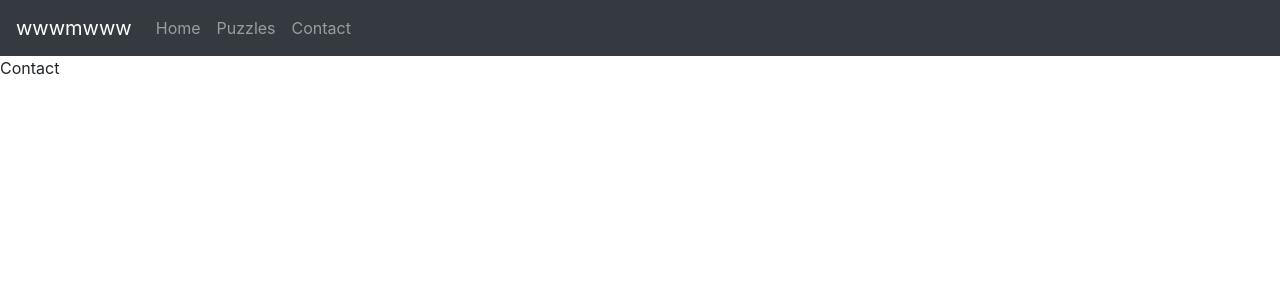
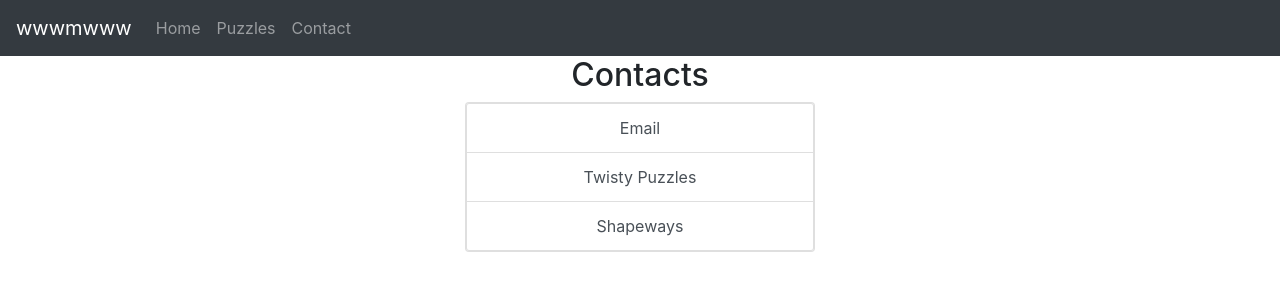
Before and after one commit to alhoffiq/wwwmwww, a React (Create React App) app: page /contact in a window 1280 px wide. Shown: the top 300 px of the page. Built offline with nearby package versions, Linux system fonts and the light colour scheme.

Commit message:
Added placeholder contacts

```diff
--- a/src/App.css
+++ b/src/App.css
@@ -9,3 +9,7 @@
 #puzzle-container {
     max-width: 70%;
 }
+
+.contacts {
+    width: 50%!important;
+}
--- a/src/pages/Contact.js
+++ b/src/pages/Contact.js
@@ -1,7 +1,24 @@
 
 function Contact() {
     return (
-        <div>Contact</div>
+        <section className="container rounded">
+            <div className="row">
+                <div className="col">
+                    <h2 className="header text-center">Contacts</h2>
+                </div>
+            </div>
+            <div className="row">
+                <div className="col-4 mx-auto">
+                    <div className="card">
+                        <div className="list-group">
+                            <a href="mailto:carl.n.hoff@gmail.com" className="list-group-item list-group-item-action text-center" target="_blank" rel="noreferrer">Email</a>
+                            <a href="#" className="list-group-item list-group-item-action text-center" target="_blank" rel="noreferrer">Twisty Puzzles</a>
+                            <a href="#" className="list-group-item list-group-item-action text-center" target="_blank" rel="noreferrer">Shapeways</a>
+                        </div>
+                    </div>
+                </div>
+            </div>
+        </section>
     );
 }
 
```
